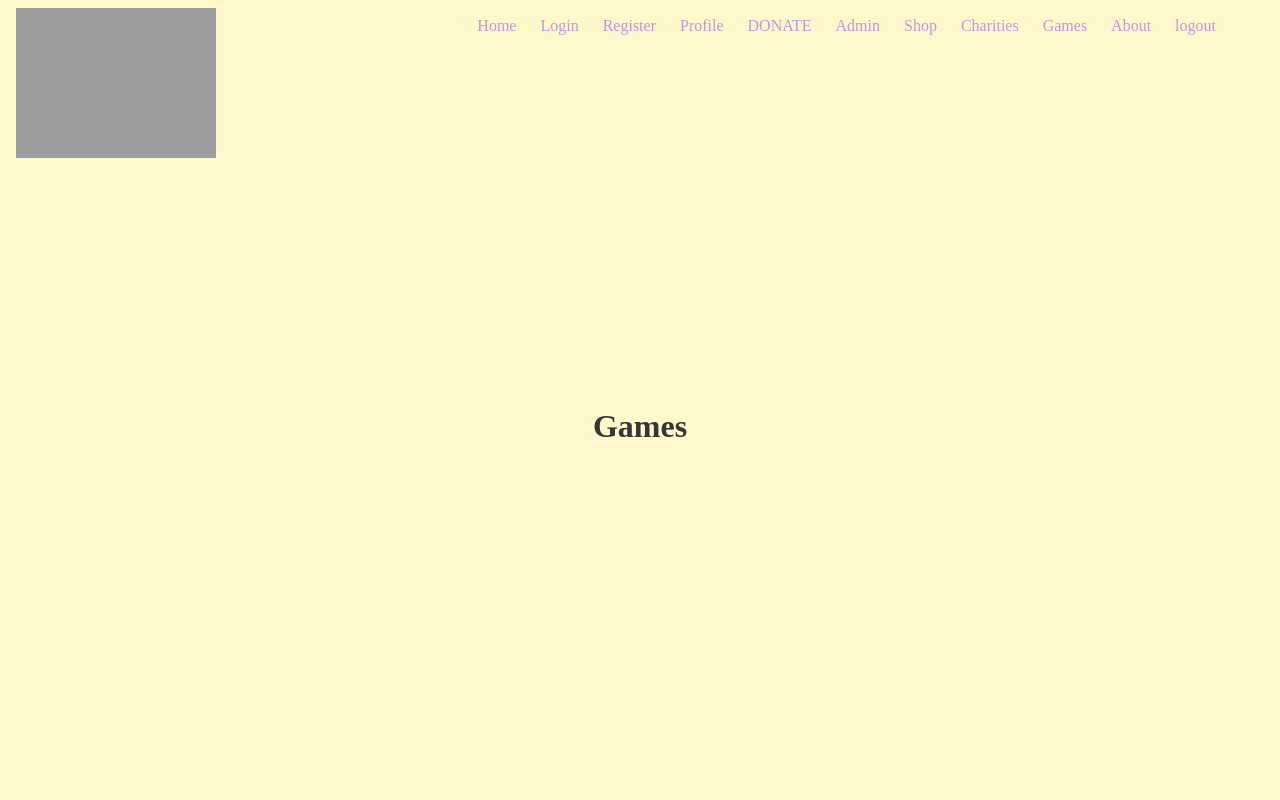
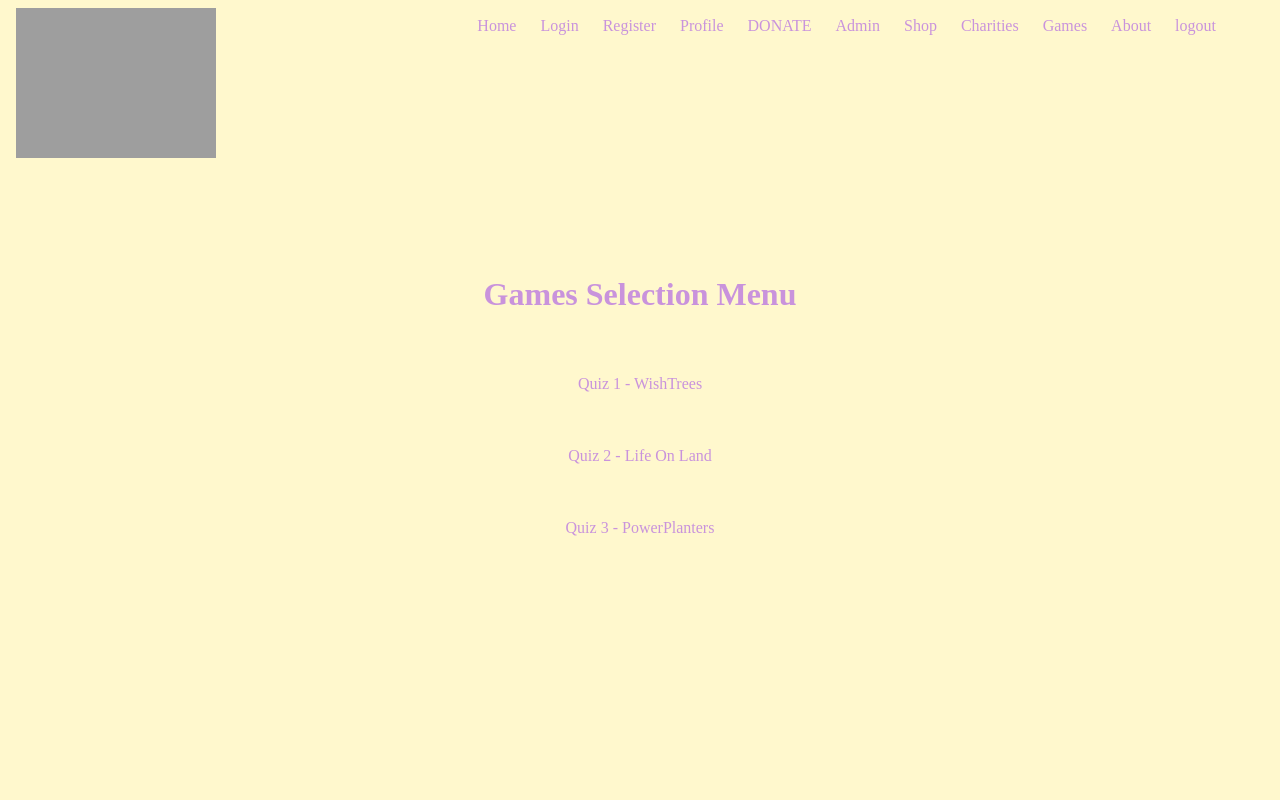
Before and after one commit to MarcusH-P/WishTrees, a Flask app: page /games in a window 1280 px wide. Shown: the top 800 px of the page. Run offline with Flask 2, Linux system fonts and the light colour scheme; some libraries are stand-ins or nearby versions; grey boxes are pictures that could not be loaded.

Commit message:
Added the menu to the game selection page

```diff
--- a/templates/games.html
+++ b/templates/games.html
@@ -3,6 +3,32 @@
 {% block content %}
 
 <div class="column is-6 is-offset-3">
-    <h3 class="title">Games</h3>
+
+    <h1 class="title" style="color: #c993dc">Games Selection Menu</h1>
+
+    <br>
+
+    <div class="column">
+        <a href="{{ url_for('quiz.quiz1') }}">
+            <h1 style="color: #c993dc">Quiz 1 - WishTrees</h1>
+        </a>
+    </div>
+    <br>
+
+    <div class="column">
+        <a href="{{ url_for('quiz.quiz3') }}">
+            <h1 style="color: #c993dc">Quiz 2 - Life On Land</h1>
+        </a>
+    </div>
+    <br>
+
+    <div class="column">
+        <a href="{{ url_for('quiz.quiz3') }}">
+            <h1 style="color: #c993dc">Quiz 3 - PowerPlanters</h1>
+        </a>
+    </div>
+    <br>
+
 </div>
+
 {% endblock %}
```
